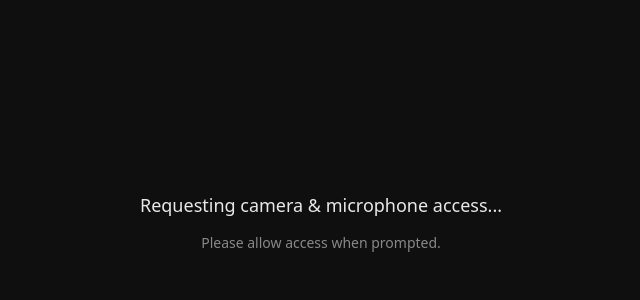
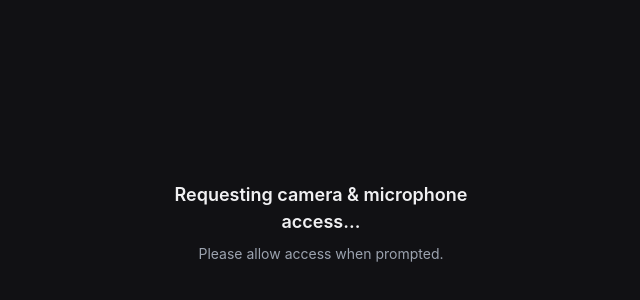
Before and after one commit to shawnyeager/flora-extension, a website with bundled scripts: page entrypoints/permissions/index.html in a window 1280 px wide. Shown: the part 178-478 px from the top of the page, without its empty margins (319-959 px from the left). Built offline with nearby package versions, Linux system fonts and the light colour scheme; no server answers.

Commit message:
polish(ui): consistent tokens, missing states, and a11y across all surfaces
- Popup: complete token set, easing on transitions, :active on secondary
  buttons, focus outlines use blue (not red) for non-primary actions,
  bigger settings link tap target, line-height
- Settings: add radius/easing/duration tokens, textarea focus ring
  (box-shadow for a11y), :active/:disabled on save button, remove
  hardcoded color in JS
- Permissions: rewrite with matching design tokens, semantic HTML,
  viewport meta tag
- Overlay: fix webcam toggle badge (remove contradictory min-width/
  min-height, use ::before for 44px tap target), token for input bg,
  proper easing on progress bar, scrollbar styling on review panel

Co-Authored-By: Claude Opus 4.6 <noreply@anthropic.com>

```diff
--- a/entrypoints/permissions/index.html
+++ b/entrypoints/permissions/index.html
@@ -1,28 +1,45 @@
 <!doctype html>
-<html>
+<html lang="en">
 <head>
   <meta charset="UTF-8">
+  <meta name="viewport" content="width=device-width, initial-scale=1.0">
   <title>Bloom - Grant Permissions</title>
   <style>
+    * {
+      margin: 0;
+      padding: 0;
+      box-sizing: border-box;
+    }
     body {
-      font-family: system-ui, sans-serif;
+      font-family: -apple-system, BlinkMacSystemFont, 'Segoe UI', system-ui, sans-serif;
       display: flex;
       align-items: center;
       justify-content: center;
       min-height: 100vh;
-      margin: 0;
-      background: #0f0f0f;
-      color: #e8e8e8;
+      background: #111114;
+      color: #f0f0f2;
+      line-height: 1.5;
     }
-    .container { text-align: center; padding: 32px; }
-    .status { font-size: 18px; margin-bottom: 16px; }
-    .sub { font-size: 14px; color: #888; }
+    .container {
+      text-align: center;
+      padding: 32px;
+      max-width: 400px;
+    }
+    h1 {
+      font-size: 18px;
+      font-weight: 600;
+      margin-bottom: 8px;
+    }
+    p {
+      font-size: 14px;
+      color: #9ca3af;
+    }
   </style>
 </head>
 <body>
   <div class="container">
-    <div class="status" id="status">Requesting camera & microphone access...</div>
-    <div class="sub" id="sub">Please allow access when prompted.</div>
+    <h1 id="status">Requesting camera &amp; microphone access&hellip;</h1>
+    <p id="sub">Please allow access when prompted.</p>
   </div>
   <script src="./main.ts" type="module"></script>
 </body>
--- a/entrypoints/popup/style.css
+++ b/entrypoints/popup/style.css
@@ -7,16 +7,23 @@
 :root {
   --bl-bg-base: #111114;
   --bl-bg-raised: #18181c;
+  --bl-bg-subtle: rgba(255, 255, 255, 0.04);
   --bl-bg-muted: rgba(255, 255, 255, 0.06);
   --bl-bg-hover: rgba(255, 255, 255, 0.1);
   --bl-border-subtle: rgba(255, 255, 255, 0.06);
+  --bl-border-muted: rgba(255, 255, 255, 0.1);
   --bl-text-primary: #f0f0f2;
   --bl-text-secondary: #9ca3af;
   --bl-text-muted: #6b7280;
   --bl-red: #ef4444;
   --bl-red-hover: #dc2626;
+  --bl-green: #4ade80;
+  --bl-blue: #60a5fa;
   --bl-font-sans: -apple-system, BlinkMacSystemFont, 'Segoe UI', system-ui, sans-serif;
+  --bl-radius-sm: 6px;
   --bl-radius-md: 10px;
+  --bl-ease: cubic-bezier(0.16, 1, 0.3, 1);
+  --bl-duration-fast: 0.15s;
 }
 
 body {
@@ -24,6 +31,7 @@ body {
   font-family: var(--bl-font-sans);
   background: var(--bl-bg-base);
   color: var(--bl-text-primary);
+  line-height: 1.5;
 }
 
 #app {
@@ -43,6 +51,7 @@ body {
 .header-icon {
   width: 24px;
   height: 24px;
+  border-radius: 4px;
 }
 
 .header-title {
@@ -58,7 +67,7 @@ body {
   gap: 8px;
   padding: 10px 12px;
   background: var(--bl-bg-muted);
-  border-radius: 8px;
+  border-radius: var(--bl-radius-sm);
   font-size: 13px;
   color: var(--bl-text-secondary);
 }
@@ -77,7 +86,7 @@ body {
 }
 
 .status-dot.active {
-  background: #4ade80;
+  background: var(--bl-green);
 }
 
 @keyframes pulse {
@@ -100,7 +109,8 @@ body {
   font-size: 14px;
   font-weight: 600;
   cursor: pointer;
-  transition: background 0.15s, transform 0.1s;
+  transition: background var(--bl-duration-fast) var(--bl-ease),
+              transform 0.1s var(--bl-ease);
   font-family: var(--bl-font-sans);
 }
 
@@ -122,18 +132,25 @@ body {
   font-size: 14px;
   font-weight: 600;
   cursor: pointer;
-  transition: background 0.15s;
+  transition: background var(--bl-duration-fast) var(--bl-ease),
+              border-color var(--bl-duration-fast) var(--bl-ease);
   font-family: var(--bl-font-sans);
 }
 
 .btn-stop:hover,
 .btn-open:hover {
   background: var(--bl-bg-hover);
+  border-color: var(--bl-border-muted);
+}
+
+.btn-stop:active,
+.btn-open:active {
+  transform: scale(0.98);
 }
 
 .btn-stop:focus-visible,
 .btn-open:focus-visible {
-  outline: 2px solid var(--bl-red);
+  outline: 2px solid var(--bl-blue);
   outline-offset: 2px;
 }
 
@@ -148,9 +165,10 @@ body {
   color: var(--bl-text-muted);
   text-decoration: none;
   cursor: pointer;
-  padding: 4px 8px;
-  border-radius: 4px;
-  transition: color 0.15s, background 0.15s;
+  padding: 8px 12px;
+  border-radius: var(--bl-radius-sm);
+  transition: color var(--bl-duration-fast) var(--bl-ease),
+              background var(--bl-duration-fast) var(--bl-ease);
 }
 
 .settings-link:hover {
@@ -159,6 +177,6 @@ body {
 }
 
 .settings-link:focus-visible {
-  outline: 2px solid var(--bl-red);
+  outline: 2px solid var(--bl-blue);
   outline-offset: 2px;
 }
--- a/entrypoints/settings/main.ts
+++ b/entrypoints/settings/main.ts
@@ -16,7 +16,6 @@ async function loadSettings() {
 
 function showIdentityNote() {
   identityEl.textContent = 'Detected from your NIP-07 signer when recording';
-  identityEl.style.color = '#a0aec0';
 }
 
 btnSave.addEventListener('click', async () => {
--- a/entrypoints/settings/style.css
+++ b/entrypoints/settings/style.css
@@ -19,6 +19,10 @@
   --bl-green: #4ade80;
   --bl-font-sans: -apple-system, BlinkMacSystemFont, 'Segoe UI', system-ui, sans-serif;
   --bl-font-mono: 'SF Mono', SFMono-Regular, ui-monospace, Menlo, Consolas, monospace;
+  --bl-radius-sm: 6px;
+  --bl-radius-md: 10px;
+  --bl-ease: cubic-bezier(0.16, 1, 0.3, 1);
+  --bl-duration-fast: 0.15s;
 }
 
 body {
@@ -29,6 +33,7 @@ body {
   display: flex;
   justify-content: center;
   padding: 40px 16px;
+  line-height: 1.5;
 }
 
 .container {
@@ -69,18 +74,20 @@ textarea {
   width: 100%;
   padding: 10px;
   border: 1px solid var(--bl-border-muted);
-  border-radius: 6px;
+  border-radius: var(--bl-radius-sm);
   background: var(--bl-bg-raised);
   color: var(--bl-text-primary);
   font-size: 13px;
   font-family: var(--bl-font-mono);
   resize: vertical;
-  transition: border-color 0.15s;
+  transition: border-color var(--bl-duration-fast) var(--bl-ease),
+              box-shadow var(--bl-duration-fast) var(--bl-ease);
 }
 
 textarea:focus {
   outline: none;
   border-color: var(--bl-blue);
+  box-shadow: 0 0 0 1px var(--bl-blue);
 }
 
 .toggle-label {
@@ -103,7 +110,7 @@ textarea:focus {
   color: var(--bl-text-secondary);
   padding: 8px 10px;
   border: 1px solid var(--bl-border-subtle);
-  border-radius: 6px;
+  border-radius: var(--bl-radius-sm);
   background: var(--bl-bg-raised);
   word-break: break-all;
 }
@@ -117,13 +124,14 @@ textarea:focus {
 .btn-save {
   padding: 10px 24px;
   border: none;
-  border-radius: 8px;
+  border-radius: var(--bl-radius-md);
   background: var(--bl-blue);
   color: var(--bl-bg-base);
   font-size: 14px;
   font-weight: 600;
   cursor: pointer;
-  transition: background 0.15s;
+  transition: background var(--bl-duration-fast) var(--bl-ease),
+              transform 0.1s var(--bl-ease);
   font-family: var(--bl-font-sans);
 }
 
@@ -131,9 +139,19 @@ textarea:focus {
   background: var(--bl-blue-hover);
 }
 
+.btn-save:active {
+  transform: scale(0.98);
+}
+
 .btn-save:focus-visible {
   outline: 2px solid var(--bl-blue);
   outline-offset: 2px;
+}
+
+.btn-save:disabled {
+  background: var(--bl-bg-muted);
+  color: var(--bl-text-muted);
+  cursor: not-allowed;
 }
 
 .save-status {
```
Also changed, not shown: entrypoints/overlay.content/style.css (+27 -5 lines).
